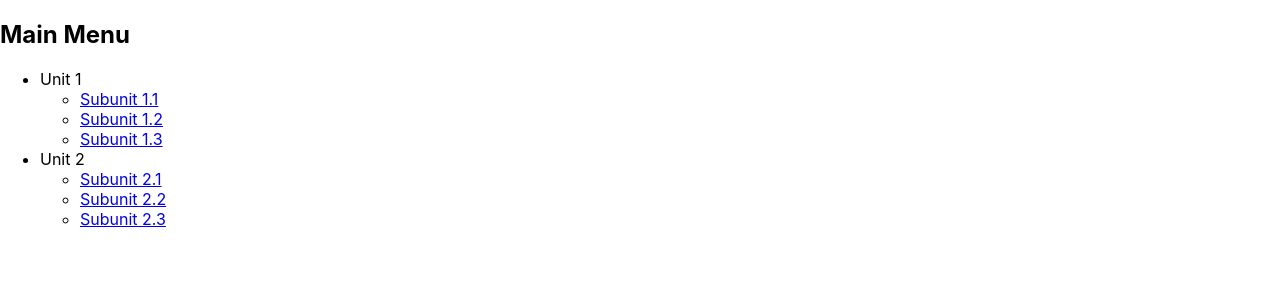
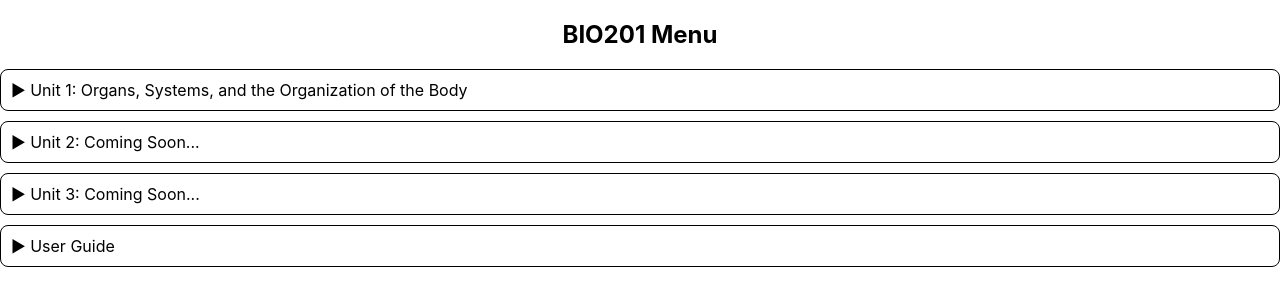
Before and after one commit to baileyrosato/Anatomia, a React (Create React App) app: page /MainMenu in a window 1280 px wide. Shown: the top 306 px of the page. Built offline with nearby package versions, Linux system fonts and the light colour scheme.

Commit message:
displaying cube on course page

```diff
--- a/src/App.css
+++ b/src/App.css
@@ -3,16 +3,7 @@
   position: relative;
 }
 
-.App-logo {
-  height: 40vmin;
-  pointer-events: none;
-}
 
-@media (prefers-reduced-motion: no-preference) {
-  .App-logo {
-    animation: App-logo-spin infinite 20s linear;
-  }
-}
 
 .App-header {
   background-color: #282c34;
--- /dev/null
+++ b/src/MainMenu.css
@@ -0,0 +1,25 @@
+.main-menu {
+  }
+
+  .main-menu h2 {
+    margin-bottom: 20px;
+    text-align: center;
+  }
+
+  .main-menu ul {
+    list-style-type: none;
+    padding: 0;
+  }
+
+  .unit-container {
+    border: 1px solid black;
+    border-radius: 8px;
+    margin-bottom: 10px;
+    padding: 10px;
+  }
+
+  .subunit-container {
+    margin-left: 20px;
+    padding: 10px;
+
+  }
--- a/src/MainMenu.js
+++ b/src/MainMenu.js
@@ -1,43 +1,77 @@
 // MainMenu.js
 
 // import react
-import React from 'react';
+import React, {useState} from 'react';
 import { Link } from "react-router-dom";
 
-// import './MainMenu.css';
+import './MainMenu.css';
 
 
 // define the course data structure (TODO: This possibly needs to be stored
 // in the database and retrieved instead of having a data structure here)
 const courseData = [
   {
-    unit: 'Unit 1',
-    subunits: ['Subunit 1.1', 'Subunit 1.2', 'Subunit 1.3']
+    unit: 'Unit 1: Organs, Systems, and the Organization of the Body',
+    subunits: ['Directional Terms', 'Subunit 1.2', 'Subunit 1.3']
   },
   {
-    unit: 'Unit 2',
+    unit: 'Unit 2: Coming Soon...',
     subunits: ['Subunit 2.1', 'Subunit 2.2', 'Subunit 2.3']
   },
-  // Add more units as needed
+  {
+    unit: 'Unit 3: Coming Soon...',
+    subunits: ['Subunit 3.1', 'Subunit 3.2', 'Subunit 3.3']
+  },
+  {
+    unit: 'User Guide',
+    // TODO: decide on actual subsections lol
+    subunits: ['Getting Started', 'Navigating Application', 'Adjusting the Model']
+  },
+  // add more units as needed
 ];
 
 export default function MainMenu() {
+
+  // use state to manage the expanded/collapsed state of units
+  const [expandedUnits, setExpandedUnits] = useState([]);
+
+  // toggle the expanded state of a unit
+  const toggleUnit = (unit) => {
+  if (expandedUnits.includes(unit))
+    {
+      setExpandedUnits(expandedUnits.filter((item) => item !== unit));
+    }
+  else
+    {
+        setExpandedUnits([...expandedUnits, unit]);
+    }
+  };
+
+
   return (
     <div className="main-menu">
-      <h2>Main Menu</h2>
+      <h2>BIO201 Menu</h2>
       <ul>
         {courseData.map((course, index) => (
-          <li key={index}>
-            <span>{course.unit}</span>
-            <ul>
-              {course.subunits.map((subunit, subIndex) => (
-                <li key={subIndex}>
-                  <Link to={`/course/${course.unit}/${subunit}`}>
-                    {subunit}
-                  </Link>
-                </li>
-              ))}
-            </ul>
+          <li key={index} className='unit-container'>
+            <span
+              // toggle the expanded state when clicked
+              onClick={() => toggleUnit(course.unit)}
+              className={expandedUnits.includes(course.unit) ? 'expanded' : ''}
+            >
+               {expandedUnits.includes(course.unit) ? '▼ ' : '▶ '}
+              {course.unit}
+            </span>
+            {/* render subunits only if the unit is expanded */}
+            {expandedUnits.includes(course.unit) && (
+              <ul>
+                {course.subunits.map((subunit, subIndex) => (
+                  <li key={subIndex} className='subunit-container'>
+                    <Link to={`/course/${course.unit}/${subunit}`}>{subunit}</Link>
+                  </li>
+                ))}
+              </ul>
+            )}
           </li>
         ))}
       </ul>
--- /dev/null
+++ b/src/SubunitPage.css
@@ -0,0 +1,4 @@
+
+h2, h3 {
+    text-align: center;
+  }
--- a/src/SubunitPage.js
+++ b/src/SubunitPage.js
@@ -1,23 +1,47 @@
 // SubunitPage.js
 
 // import react
-import React from 'react';
+import React, {useState} from 'react';
 import { useParams } from 'react-router-dom';
+
+// import other pages
+import './SubunitPage.css';
+import ThreeDModel from './ThreeDModel';
 
 export default function SubunitPage()
 {
-  // Get the unit and subunit parameters
+  // get the unit and subunit parameters
   const { unit, subunit } = useParams();
+  const [selectedColor, setSelectedColor] = useState(0.5);
 
-  // TODO: Fetch and display the actual data for the selected subunit
+  const handleColorChange = (value) => {
+    setSelectedColor(value);
+  };
+
+  // TODO: fetch and display the actual data for the selected subunit
   // For now, simply display the unit and subunit names
   return (
-    <div>
-      <h2>{unit}</h2>
-      <h3>{subunit}</h3>
-      {/* TODO: Display actual subunit data here
-            This includes 3D model, course content, etc. retreived from database
+    <div className="subunit-page">
+      <div>
+      </div>
+      <div className="cube-container">
+        <h2>{unit}</h2>
+        <h3>{subunit}</h3>
+        <ThreeDModel unit={unit} subunit={subunit} selectedColor={selectedColor} />
+        <label htmlFor="color-slider">Skin Tone:</label>
+        <input
+          id="color-slider"
+          type="range"
+          min="0"
+          max="1"
+          step="0.01"
+          value={selectedColor}
+          onChange={(e) => handleColorChange(parseFloat(e.target.value))}
+        />
+        {/* TODO: display actual subunit data here
+            this includes 3D model, course content, etc. retrieved from the database
             and dynamically displayed */}
+      </div>
     </div>
   );
-};
+}
--- /dev/null
+++ b/src/ThreeDModel.js
@@ -0,0 +1,87 @@
+// ThreeDModel.js
+
+import React, { useEffect } from 'react';
+import * as THREE from 'three';
+import {OrbitControls} from 'three/addons/controls/OrbitControls.js';
+
+export default function ThreeDModel({ unit, subunit, selectedColor }) {
+  useEffect(() => {
+
+    // TODO: need to fetch the 3d model from database based on the unit and subunit
+    // for now, we are just displaying a cube
+
+    // set up Three.js scene
+    const scene = new THREE.Scene();
+    const renderer = new THREE.WebGLRenderer();
+
+     // set renderer size and append it to the DOM
+    renderer.setSize(window.innerWidth / 2, window.innerHeight / 2);
+    document.getElementById('root').appendChild(renderer.domElement);
+
+    // create a cube
+    const geometry = new THREE.BoxGeometry();
+    const color1 = new THREE.Color('#ff0000');
+    const color2 = new THREE.Color('#0000ff');
+    const dynamicColor = color1.clone().lerp(color2, selectedColor);
+    const material = new THREE.MeshBasicMaterial({ color: dynamicColor.getHex()});
+
+    const cube = new THREE.Mesh(geometry, material);
+    scene.add(cube);
+
+    // position the camera
+    const fov = 75;
+    const aspect = 2;
+    const near = 0.1;
+    const far = 5;
+    const camera = new THREE.PerspectiveCamera(fov, aspect, near, far);
+    camera.position.z = 2;
+
+     // initialize orbit controls
+    const controls = new OrbitControls(camera, renderer.domElement);
+    controls.target.set(0, 0, 0);
+    controls.update();
+
+    // render the scene
+    const renderScene = () => {
+      if (resizeRendererToDisplaySize(renderer))
+      {
+        const canvas = renderer.domElement;
+        camera.aspect = canvas.clientWidth / canvas.clientHeight;
+        camera.updateProjectionMatrix();
+      }
+      controls.update();
+      renderer.render(scene, camera);
+    };
+
+    const animate = () => {
+      requestAnimationFrame(animate);
+      renderScene();
+    };
+
+    animate();
+
+    // handle window resize: TODO: not working
+    window.addEventListener('resize', renderScene);
+
+    // clean up on component unmount
+    return () => {
+      document.getElementById('root').removeChild(renderer.domElement);
+      window.removeEventListener('resize', renderScene);
+    };
+  }, [selectedColor]); // empty dependency array means this effect runs once on mount, will need to update to run when subunit and unit change
+
+  return <div>{}</div>;
+}
+
+// function to resize render based on screen size
+function resizeRendererToDisplaySize(renderer) {
+  const canvas = renderer.domElement;
+  const width = canvas.clientWidth;
+  const height = canvas.clientHeight;
+  const needResize = canvas.width !== width || canvas.height !== height;
+  if (needResize)
+  {
+    renderer.setSize(width, height, false);
+  }
+  return needResize;
+}
```
